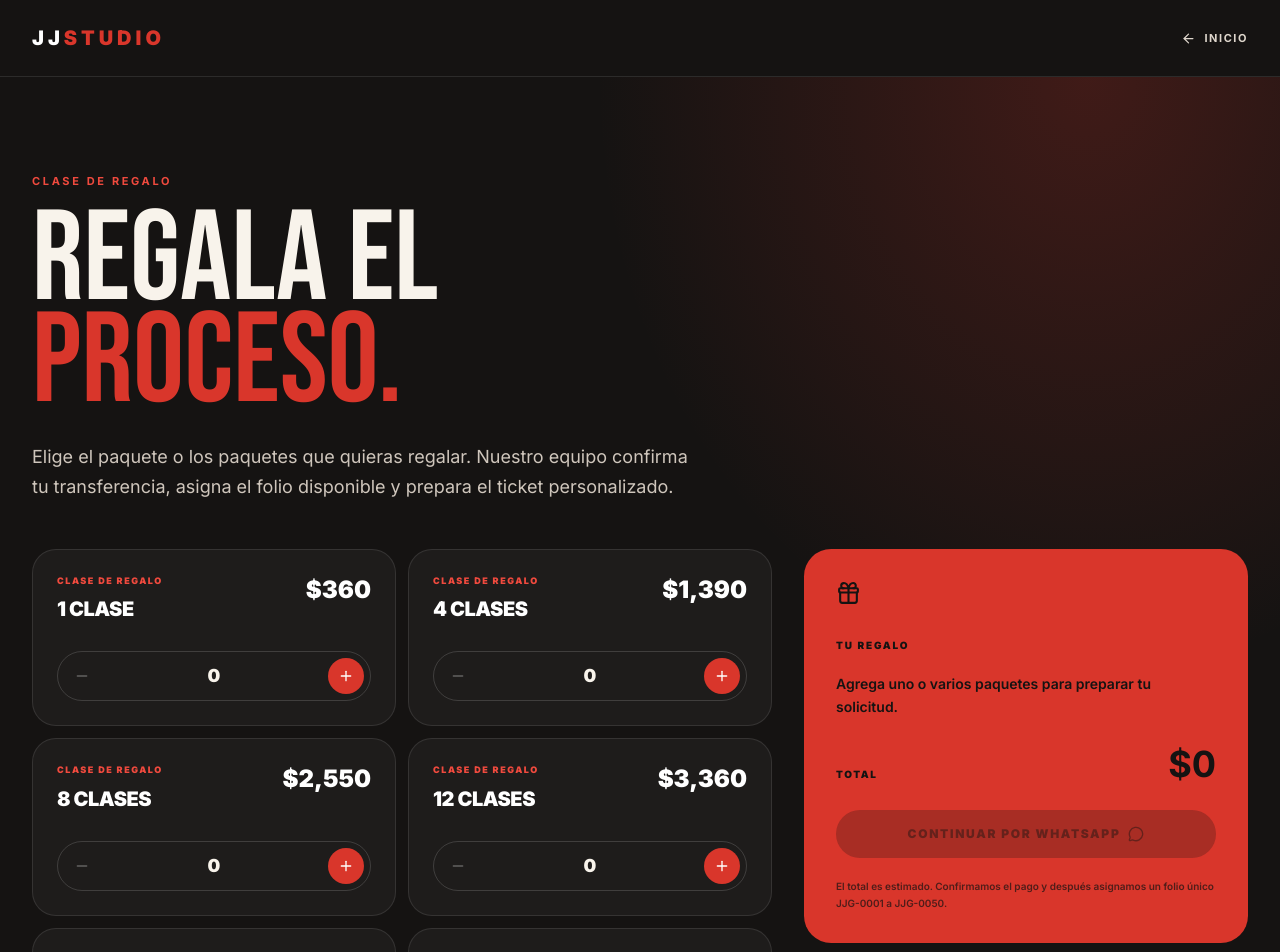
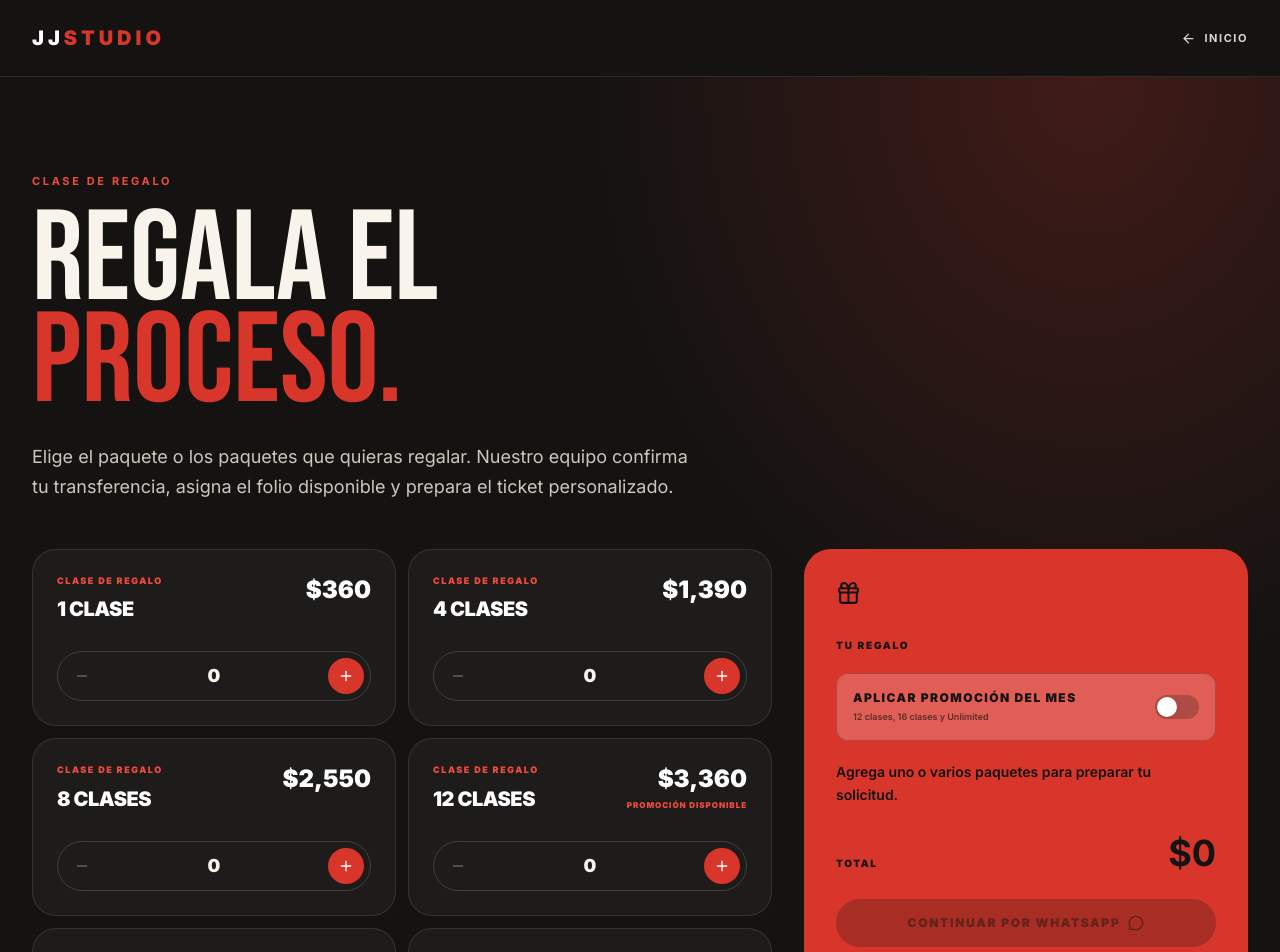
Before and after one commit to JGrayeb/JJStudio, a Next.js app: page /regalos in a window 1280 px wide. Shown: the top 952 px of the page. Built offline with nearby package versions, Linux system fonts and the light colour scheme.

Commit message:
Agrega promoción mensual a regalos

```diff
--- a/components/GiftBuilder.jsx
+++ b/components/GiftBuilder.jsx
@@ -5,17 +5,26 @@ import { Gift, MessageCircle, Minus, Plus } from "lucide-react"
 import siteContent from "@/content/site-content.json"
 
 const formatMoney = (value) => new Intl.NumberFormat("es-MX", { style: "currency", currency: "MXN", maximumFractionDigits: 0 }).format(value)
+const amount = (value) => Number(String(value).replace(/[$,]/g, ""))
+const promotionPrices = new Map(siteContent.promotion.packages.map((item) => [item.name, amount(item.frontDesk)]))
 
 export default function GiftBuilder() {
   const [quantities, setQuantities] = useState(() => Object.fromEntries(siteContent.giftPackages.map((item) => [item.name, 0])))
+  const [applyPromotion, setApplyPromotion] = useState(false)
   const selected = useMemo(() => siteContent.giftPackages.filter((item) => quantities[item.name] > 0), [quantities])
-  const total = selected.reduce((sum, item) => sum + item.price * quantities[item.name], 0)
+  const unitPrice = (item) => applyPromotion && promotionPrices.has(item.name) ? promotionPrices.get(item.name) : item.price
+  const hasPromotion = (item) => promotionPrices.has(item.name)
+  const total = selected.reduce((sum, item) => sum + unitPrice(item) * quantities[item.name], 0)
 
   const update = (name, amount) => setQuantities((current) => ({ ...current, [name]: Math.max(0, Math.min(9, current[name] + amount)) }))
   const message = [
-    "Hola JJ Studio, quiero comprar clases de regalo:",
-    ...selected.map((item) => `• ${quantities[item.name]} × ${item.name} (${formatMoney(item.price)} c/u)`),
-    `Total estimado: ${formatMoney(total)}`,
+    "Hola JJ Studio, quiero comprar como regalo:",
+    ...selected.map((item) => {
+      const quantity = quantities[item.name]
+      const promotionLabel = applyPromotion && hasPromotion(item) ? " con promoción del mes" : ""
+      return `• ${quantity} ${quantity === 1 ? "paquete" : "paquetes"} de ${item.name}${promotionLabel} — ${formatMoney(unitPrice(item) * quantity)}`
+    }),
+    `Total: ${formatMoney(total)}`,
     "¿Me comparten los datos para pagar por transferencia?",
   ].join("\n")
 
@@ -29,7 +38,11 @@ export default function GiftBuilder() {
                 <p className="text-[9px] font-black uppercase tracking-[0.17em] text-[#f04a3e]">Clase de regalo</p>
                 <h2 className="mt-2 text-xl font-black uppercase tracking-tight text-white">{item.name}</h2>
               </div>
-              <p className="text-2xl font-black text-white">{formatMoney(item.price)}</p>
+              <div className="text-right">
+                {applyPromotion && hasPromotion(item) && <p className="text-xs font-bold text-white/45 line-through">{formatMoney(item.price)}</p>}
+                <p className="text-2xl font-black text-white">{formatMoney(unitPrice(item))}</p>
+                {hasPromotion(item) && <p className="mt-1 text-[8px] font-black uppercase tracking-[0.12em] text-[#f04a3e]">Promoción disponible</p>}
+              </div>
             </div>
             <div className="mt-7 flex items-center justify-between rounded-full border border-white/15 p-1.5">
               <button type="button" onClick={() => update(item.name, -1)} disabled={!quantities[item.name]} aria-label={`Quitar ${item.name}`} className="grid h-9 w-9 place-items-center rounded-full text-white transition hover:bg-white/10 disabled:opacity-30"><Minus size={16} /></button>
@@ -43,9 +56,16 @@ export default function GiftBuilder() {
       <aside className="h-fit rounded-[1.7rem] bg-[#d9362b] p-6 text-[#151312] lg:sticky lg:top-6 sm:p-8">
         <Gift size={25} />
         <p className="mt-8 text-[10px] font-black uppercase tracking-[0.18em]">Tu regalo</p>
+        <button type="button" aria-pressed={applyPromotion} onClick={() => setApplyPromotion((current) => !current)} className={`mt-5 flex w-full items-center justify-between gap-4 rounded-xl border px-4 py-4 text-left transition ${applyPromotion ? "border-[#151312] bg-[#151312] text-white" : "border-[#151312]/25 bg-white/20 text-[#151312] hover:bg-white/35"}`}>
+          <span>
+            <strong className="block text-xs font-black uppercase tracking-[0.12em]">{applyPromotion ? "Promoción aplicada" : "Aplicar promoción del mes"}</strong>
+            <small className={`mt-1 block text-[9px] font-semibold leading-relaxed ${applyPromotion ? "text-white/65" : "text-[#151312]/65"}`}>12 clases, 16 clases y Unlimited</small>
+          </span>
+          <span className={`grid h-6 w-11 shrink-0 place-items-center rounded-full p-0.5 transition ${applyPromotion ? "bg-[#d9362b]" : "bg-[#151312]/25"}`} aria-hidden="true"><span className={`h-5 w-5 rounded-full bg-white shadow transition ${applyPromotion ? "translate-x-2.5" : "-translate-x-2.5"}`} /></span>
+        </button>
         {selected.length ? (
           <div className="mt-5 divide-y divide-[#151312]/20 border-y border-[#151312]/20">
-            {selected.map((item) => <div key={item.name} className="flex justify-between gap-4 py-4 text-sm font-bold"><span>{quantities[item.name]} × {item.name}</span><span>{formatMoney(item.price * quantities[item.name])}</span></div>)}
+            {selected.map((item) => <div key={item.name} className="flex justify-between gap-4 py-4 text-sm font-bold"><span>{quantities[item.name]} × {item.name}{applyPromotion && hasPromotion(item) && <small className="mt-1 block text-[8px] font-black uppercase tracking-[0.1em]">Promoción del mes</small>}</span><span>{formatMoney(unitPrice(item) * quantities[item.name])}</span></div>)}
           </div>
         ) : <p className="mt-5 text-sm font-semibold leading-relaxed">Agrega uno o varios paquetes para preparar tu solicitud.</p>}
         <div className="mt-7 flex items-end justify-between gap-4">
@@ -55,7 +75,7 @@ export default function GiftBuilder() {
         <a href={selected.length ? `${siteContent.links.whatsapp}?text=${encodeURIComponent(message)}` : undefined} aria-disabled={!selected.length} target={selected.length ? "_blank" : undefined} rel="noreferrer" className={`mt-7 flex items-center justify-center gap-2 rounded-full px-6 py-4 text-xs font-black uppercase tracking-[0.14em] transition ${selected.length ? "bg-[#151312] text-white hover:bg-white hover:text-[#151312]" : "cursor-not-allowed bg-[#151312]/25 text-[#151312]/45"}`}>
           Continuar por WhatsApp <MessageCircle size={16} />
         </a>
-        <p className="mt-5 text-[10px] font-semibold leading-relaxed text-[#151312]/70">El total es estimado. Confirmamos el pago y después asignamos un folio único JJG-0001 a JJG-0050.</p>
+        <p className="mt-5 text-[10px] font-semibold leading-relaxed text-[#151312]/70">La promoción usa precios de caja/transferencia y no agrega bebidas al regalo. Confirmamos el pago y después asignamos un folio único JJG-0001 a JJG-0050.</p>
       </aside>
     </div>
   )
```
Also changed, not shown: 1 other file (tests, documents, lock files or other folders).
